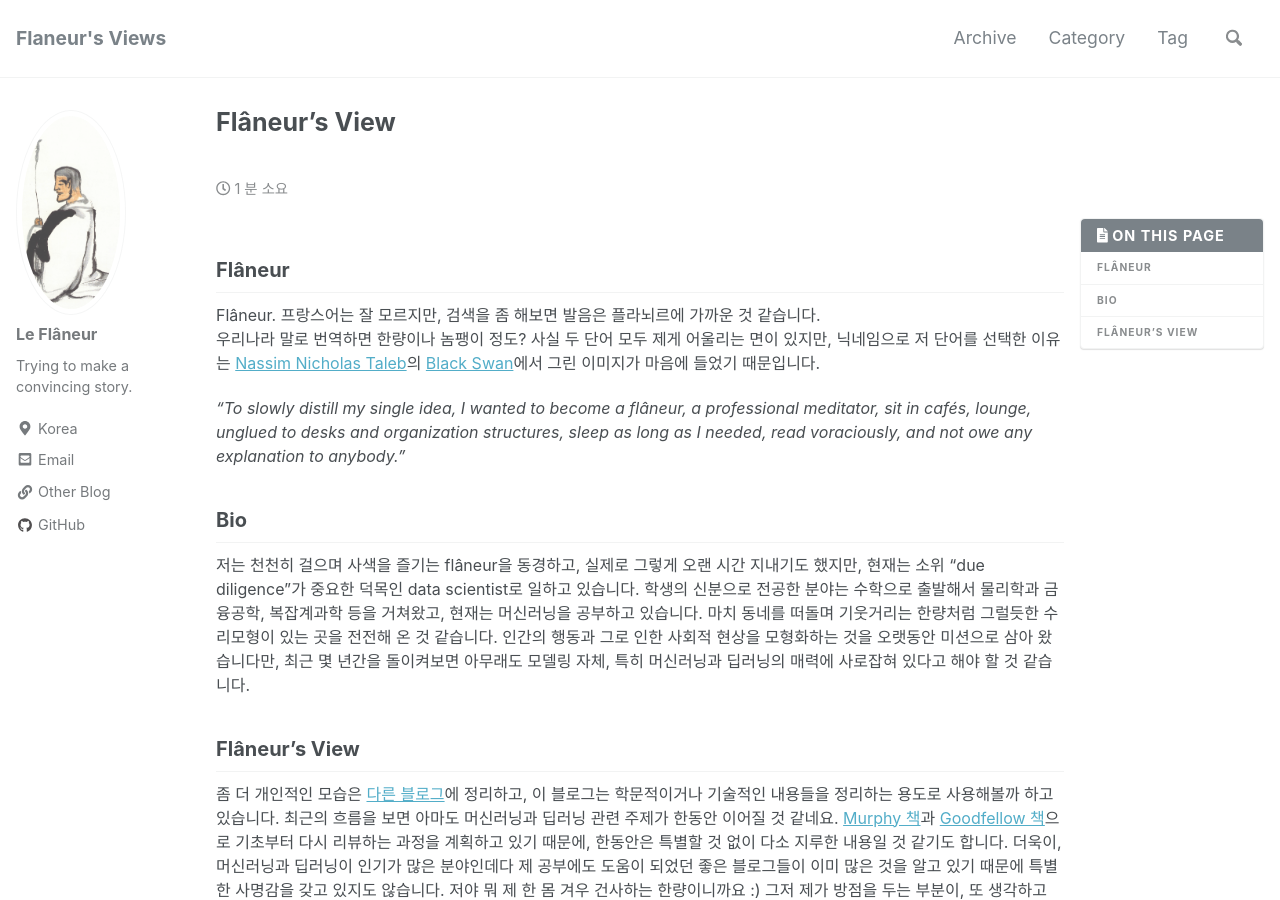
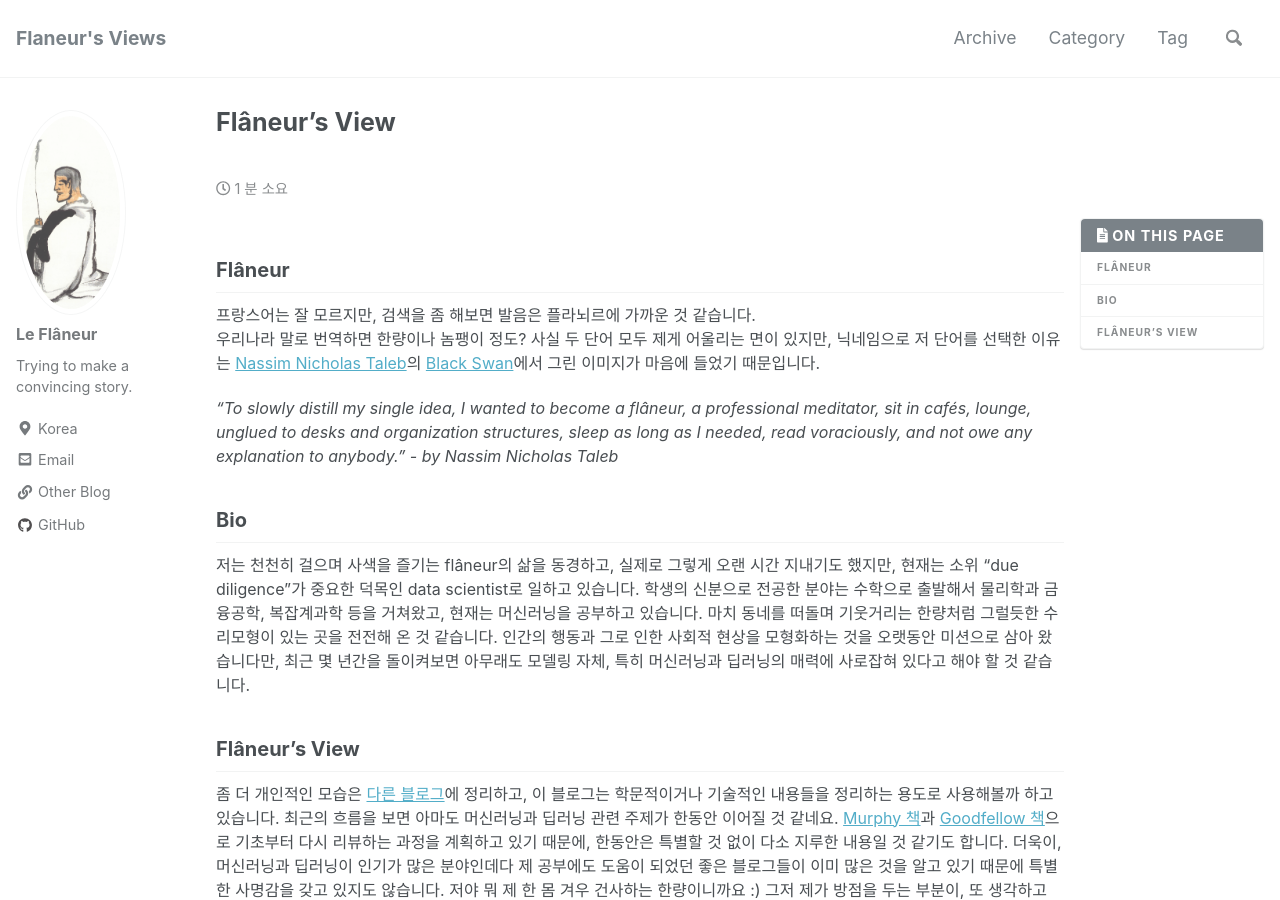
Before and after one commit to jisang0814/vitaflaneur.github.io, a Jekyll site: the page built from _posts/2019-01-13-greetings.md, in a window 1280 px wide and 900 px high. Built offline with Jekyll 4.4.1, drawn with Linux system fonts in a browser that asks for light colours; nearby versions of some CDN libraries; comment, search, counter and statistics services are not loaded; some of the changed text lies outside the part shown.

Commit message:
Update 2019-01-13-greetings.md

```diff
--- a/_posts/2019-01-13-greetings.md
+++ b/_posts/2019-01-13-greetings.md
@@ -10,15 +10,13 @@ tags:
 ---
 
 ## Flâneur
-Flâneur.
 프랑스어는 잘 모르지만, 검색을 좀 해보면 발음은 플라뇌르에 가까운 것 같습니다.
 우리나라 말로 번역하면 한량이나 놈팽이 정도? 사실 두 단어 모두 제게 어울리는 면이 있지만, 닉네임으로 저 단어를 선택한 이유는 [Nassim Nicholas Taleb](https://en.wikipedia.org/wiki/Nassim_Nicholas_Taleb)의 [Black Swan](https://search.daum.net/search?w=bookpage&bookId=1313424&tab=introduction&DA=LB2&q=%EB%B8%94%EB%9E%99%EC%8A%A4%EC%99%84)에서 그린 이미지가 마음에 들었기 때문입니다.
 
-*"To slowly distill my single idea, I wanted to become a flâneur, a professional meditator, sit in cafés, lounge, unglued to desks and organization structures, sleep as long as I needed, read voraciously, and not owe any explanation to anybody."*
+*"To slowly distill my single idea, I wanted to become a flâneur, a professional meditator, sit in cafés, lounge, unglued to desks and organization structures, sleep as long as I needed, read voraciously, and not owe any explanation to anybody." - by Nassim Nicholas Taleb*
 
 ## Bio
-저는 천천히 걸으며 사색을 즐기는 flâneur을 동경하고, 실제로 그렇게 오랜 시간 지내기도 했지만, 현재는 소위 "due diligence"가 중요한 덕목인 data scientist로 일하고 있습니다.
-학생의 신분으로 전공한 분야는 수학으로 출발해서 물리학과 금융공학, 복잡계과학 등을 거쳐왔고, 현재는 머신러닝을 공부하고 있습니다. 마치 동네를 떠돌며 기웃거리는 한량처럼 그럴듯한 수리모형이 있는 곳을 전전해 온 것 같습니다. 인간의 행동과 그로 인한 사회적 현상을 모형화하는 것을 오랫동안 미션으로 삼아 왔습니다만, 최근 몇 년간을 돌이켜보면 아무래도 모델링 자체, 특히 머신러닝과 딥러닝의 매력에 사로잡혀 있다고 해야 할 것 같습니다.
+저는 천천히 걸으며 사색을 즐기는 flâneur의 삶을 동경하고, 실제로 그렇게 오랜 시간 지내기도 했지만, 현재는 소위 "due diligence"가 중요한 덕목인 data scientist로 일하고 있습니다. 학생의 신분으로 전공한 분야는 수학으로 출발해서 물리학과 금융공학, 복잡계과학 등을 거쳐왔고, 현재는 머신러닝을 공부하고 있습니다. 마치 동네를 떠돌며 기웃거리는 한량처럼 그럴듯한 수리모형이 있는 곳을 전전해 온 것 같습니다. 인간의 행동과 그로 인한 사회적 현상을 모형화하는 것을 오랫동안 미션으로 삼아 왔습니다만, 최근 몇 년간을 돌이켜보면 아무래도 모델링 자체, 특히 머신러닝과 딥러닝의 매력에 사로잡혀 있다고 해야 할 것 같습니다.
 
 ## Flâneur's View
 좀 더 개인적인 모습은 [다른 블로그](http://leflaneur.tistory.com/)에 정리하고, 이 블로그는 학문적이거나 기술적인 내용들을 정리하는 용도로 사용해볼까 하고 있습니다. 최근의 흐름을 보면 아마도 머신러닝과 딥러닝 관련 주제가 한동안 이어질 것 같네요. [Murphy 책](https://mitpress.mit.edu/books/machine-learning-1)과 [Goodfellow 책](https://www.deeplearningbook.org/)으로 기초부터 다시 리뷰하는 과정을 계획하고 있기 때문에, 한동안은 특별할 것 없이 다소 지루한 내용일 것 같기도 합니다. 더욱이, 머신러닝과 딥러닝이 인기가 많은 분야인데다 제 공부에도 도움이 되었던 좋은 블로그들이 이미 많은 것을 알고 있기 때문에 특별한 사명감을 갖고 있지도 않습니다. 저야 뭐 제 한 몸 겨우 건사하는 한량이니까요 :) 그저 제가 방점을 두는 부분이, 또 생각하고 이해하는 방식이 찾아주시는 몇몇 분들께는 도움이 되었으면 좋겠습니다.
```
